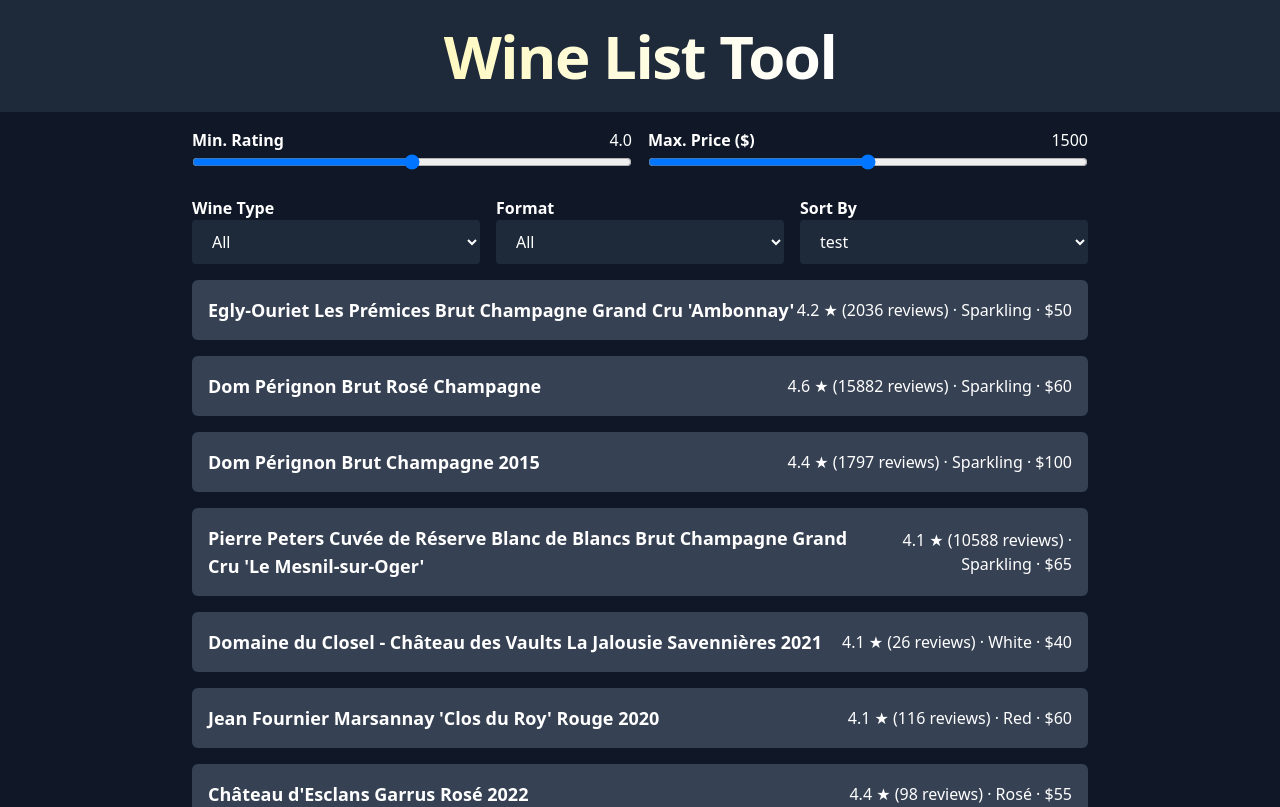
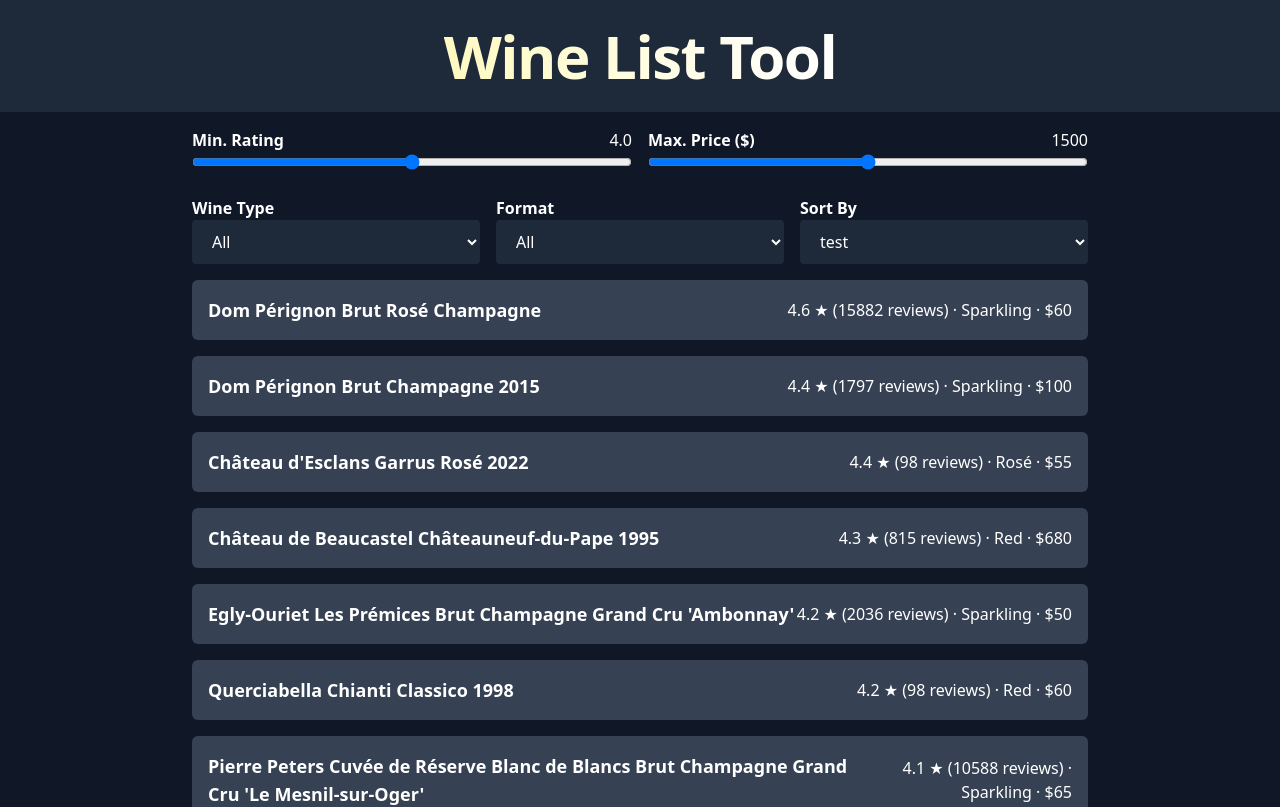
Before and after one commit to haoren-zhou/wine-list-tool, a React (Vite) app in the folder frontend/: page / in a window 1280 px wide. Shown: the top 807 px of the page. Built offline with nearby package versions, Linux system fonts and the light colour scheme.

Commit message:
refactor(frontend): split FilterableWineList.jsx into individual files

```diff
--- a/frontend/src/App.jsx
+++ b/frontend/src/App.jsx
@@ -26,7 +26,7 @@
           </>
         )
       case FileStatus.SUCCESS:
-        return <FilterableWineList winelist={WINELIST} />;
+        return <FilterableWineList initialWinelist={WINELIST} />;
       case FileStatus.ERROR:
         return(
           <>
--- a/frontend/src/FilterableWineList.jsx
+++ b/frontend/src/FilterableWineList.jsx
@@ -1,122 +1,64 @@
-import React, { useState } from 'react';
+import React, { useState, useMemo, useEffect } from 'react';
+import WineList from './WineList';
+import Filters from './Filters';
 
-function Filters ({winelist, minRating, setMinRating, maxPrice, setMaxPrice, setTypeFilter, setFormatFilter}) {
-    // TODO: implement filters
-    // 1. Filter by rating (minimum rating) -> useState (min_rating float) ratingThreshold
-    // 2. Filter by price (maximum price) -> useState (max_price int) priceThreshold
-    // 3. select by wine type -> useState (All, ...types) typeFilter
-    // 4. Filter by format (750ml, 150ml, etc.) -> useState (All, ...formats) formatFilter
-    // 5. Sort by (rating, price) sortBy -> priceAsc, priceDesc, ratingAsc, ratingDesc
+function FilterableWineList ({ initialWinelist })
+{
+  const [filters, setFilters] = useState({
+    minRating: 4.0,
+    maxPrice: 1500,
+    typeFilter: "",
+    formatFilter: 0,
+    sortBy: "rating_desc"
+  });
+  const [activeIndex, setActiveIndex] = useState(-1); // -1 if no card is open
 
-    const wineTypes = [...new Set(winelist.map(wine => wine.type_name))];
-    const formats = [...new Set(winelist.map(wine => wine.volume))];
-    return (
-      <div className='text-white width-full mb-4 grid grid-rows-2 grid-cols-12 gap-x-4'>
-        <div className='col-span-full md:col-span-6'>
-            <label className="font-semibold" htmlFor='ratingThreshold'>Min. Rating</label>
-            <span className='float-right'>{Number(minRating).toFixed(1)}</span>
-            <input type="range" min="3.0" max="5.0" defaultValue="4.0" step="0.1" id='ratingThreshold' className='w-full' onInput={(e) => {setMinRating(e.target.value)}} />
-        </div>
-        <div className='col-span-full md:col-span-6'>
-            <label className="font-semibold" htmlFor='priceThreshold'>Max. Price ($)</label>
-            <span className='float-right'>{maxPrice > 3000 ? "-" : maxPrice}</span>
-            <input type="range" min="0" max="3005" defaultValue="1500" step="5" id='priceThreshold' className='w-full' onInput={(e) => {e.target.value == 3005 ? setMaxPrice(999999) : setMaxPrice(e.target.value)}} />
-        </div>
-        <div className='col-span-full md:col-span-4'>
-          <label className="font-semibold" htmlFor='typeFilter'>Wine Type</label>
-          <select className="w-full bg-gray-800 px-4 py-2.5 pr-8 rounded leading-tight" id='typeFilter' defaultValue="" onChange={(e) => {setTypeFilter(e.target.value)}}>
-            <option value="">All</option>
-            {
-              wineTypes.map((type, index) =>
-                <option key={index}>{type}</option>
-              )
+  const wineTypes = [...new Set(initialWinelist.map(wine => wine.type_name))];
+  const wineFormats = [...new Set(initialWinelist.map(wine => wine.volume))];
+
+  const processedWinelist = useMemo(() => {
+    let filtered = initialWinelist.filter(wineDetails =>
+      (wineDetails.rating_average >= filters.minRating) &&
+      (wineDetails.price <= filters.maxPrice) &&
+      (filters.typeFilter ? wineDetails.type_name === filters.typeFilter : true) &&
+      (filters.formatFilter ? wineDetails.volume === filters.formatFilter : true)
+    );
+
+    // Apply sorting
+    if (filters.sortBy !== 'default') {
+      filtered.sort((a, b) => {
+        switch (filters.sortBy) {
+          case 'rating_asc':
+            return a.rating_average - b.rating_average;
+          case 'rating_desc':
+            return b.rating_average - a.rating_average;
+          case 'price_asc':
+            return a.price - b.price;
+          case 'price_desc':
+            return b.price - a.price;
+          default:
+            return 0;
         }
-          </select>
-        </div>
-        <div className='col-span-full md:col-span-4'>
-          <label className="font-semibold" htmlFor='formatFilter'>Format</label>
-          <select className="w-full bg-gray-800 px-4 py-2.5 pr-8 rounded leading-tight" id='formatFilter' defaultValue="0" onChange={(e) => {setFormatFilter(Number(e.target.value))}}>
-          <option value={0}>All</option>
-            {
-              formats.map((format, index) =>
-                <option key={index} value={format}>{format} ml</option>
-              )
-            }
-          </select>
-        </div>
-        <div className='col-span-full md:col-span-4'>
-          <label className="font-semibold" htmlFor='sortByFilter'>Sort By</label>
-          <select className="w-full bg-gray-800 px-4 py-2.5 pr-8 rounded leading-tight" id='sortByFilter'>
-            <option>test</option>
-            <option>asdg</option>
-          </select>
-        </div>
-      </div>
-    );
+      });
     }
 
-  function WineList({ winelist, minRating, maxPrice, typeFilter, formatFilter }) {
-    const [activeIndex, setActiveIndex] = useState(-1); // -1 if no card is open
-    function checkFilters(wineDetails) {
-      return (
-        (wineDetails.rating_average >= minRating) &&
-        (wineDetails.price <= maxPrice) &&
-        (typeFilter ? wineDetails.type_name == typeFilter : true) &&
-        (formatFilter ? wineDetails.volume == formatFilter : true)
-      );
+    return filtered;
+  }, [initialWinelist, filters]);
+
+  useEffect(() => {
+    // only reset if an item was actually active, to avoid unnecessary re-renders
+    setActiveIndex(prevActiveIndex => {
+      if (prevActiveIndex !== -1) {
+        return -1; // reset to -1
       }
-    const filteredWinelist = winelist.filter(
-      wineDetails => checkFilters(wineDetails)
-    );
-    return (
-      <div className='space-y-4'>
-        {filteredWinelist.map((wine, index) => {
-          return (
-            <WineCard
-              wine={wine}
-              isActive={activeIndex === index}
-              onToggle={() => setActiveIndex(activeIndex === index? -1 : index)}
-              key={index}
-            />
-          );
-        })}
-      </div>
-    );
-  }
+      return prevActiveIndex;
+    });
+  }, [processedWinelist]);
 
-  function WineCard({ wine, isActive, onToggle }) {
-    return (
-      <>
-        <details open={isActive} className='rounded-md marker:content-none'>
-          <summary className='p-4 bg-gray-700 cursor-pointer' onClick={(e) => {
-            e.preventDefault();
-            onToggle();
-          }}>
-            <div className='flex items-center justify-between text-white'>
-              <div className='font-semibold text-sm md:text-base xl:text-lg 2xl:text-xl'>{wine.vivino_match}</div>
-              <div className='font-medium text-right text-xs md:text-sm xl:text-base 2xl:text-lg'>{wine.rating_average} &#9733; ({wine.rating_count} reviews) &middot; {wine.type_name} &middot; ${wine.price}</div>
-            </div>
-          </summary>
-          <div className='p-4 bg-gray-600 text-gray-200 text-xs md:text-sm xl:text-base 2xl:text-lg'>
-            <p><strong>Name on Wine List:</strong> {wine.wine_name} {wine.vintage}</p>
-            <p><strong>Style:</strong> {wine.style_name}</p>
-            <p><strong>Grapes:</strong> {wine.grapes_name}</p>
-            <p><strong>Volume:</strong> {wine.volume}</p>
-          </div>
-        </details>
-      </>
-    );
-  }
-
-  function FilterableWineList ({ winelist }) {
-    const [minRating, setMinRating] = useState(4.0);
-    const [maxPrice, setMaxPrice] = useState(1500);
-    const [typeFilter, setTypeFilter] = useState("");
-    const [formatFilter, setFormatFilter] = useState(0);
   return (
     <div>
-        <Filters winelist={winelist} {...{minRating, setMinRating, maxPrice, setMaxPrice, setTypeFilter, setFormatFilter}}/>
-        <WineList winelist={winelist} {...{minRating, maxPrice, typeFilter, formatFilter}}/>
+      <Filters wineTypes={wineTypes} wineFormats={wineFormats} filters={filters} setFilters={setFilters}/>
+      <WineList winelist={processedWinelist} activeIndex={activeIndex} setActiveIndex={setActiveIndex}/>
     </div>
   )
 };
--- /dev/null
+++ b/frontend/src/Filters.jsx
@@ -0,0 +1,84 @@
+import React from 'react';
+
+function Filters ({ wineTypes, wineFormats, filters, setFilters }) {
+  // TODO: implement filters
+  // 1. Filter by rating (minimum rating) -> useState (min_rating float) ratingThreshold
+  // 2. Filter by price (maximum price) -> useState (max_price int) priceThreshold
+  // 3. select by wine type -> useState (All, ...types) typeFilter
+  // 4. Filter by format (750ml, 150ml, etc.) -> useState (All, ...formats) formatFilter
+  // 5. Sort by (rating, price) sortBy -> priceAsc, priceDesc, ratingAsc, ratingDesc
+
+  const handleMinRatingChange = (e) => {
+    setFilters(prevFilters => ({
+        ...prevFilters,
+        minRating: parseFloat(e.target.value)
+    }));
+  };
+  const handleMaxPriceChange = (e) => {
+    var newMaxPrice = parseFloat(e.target.value)
+    newMaxPrice = newMaxPrice == 3005 ? Infinity : newMaxPrice
+    setFilters(prevFilters => ({
+        ...prevFilters,
+        maxPrice: newMaxPrice
+    }));
+  };
+  const handleTypeFilterChange = (e) => {
+    setFilters(prevFilters => ({
+        ...prevFilters,
+        typeFilter: e.target.value
+    }));
+  };
+  const handleFormatFilterChange = (e) => {
+    setFilters(prevFilters => ({
+        ...prevFilters,
+        formatFilter: parseFloat(e.target.value)
+    }));
+  };
+
+
+  return (
+    <div className='text-white width-full mb-4 grid grid-rows-2 grid-cols-12 gap-x-4'>
+      <div className='col-span-full md:col-span-6'>
+          <label className="font-semibold" htmlFor='ratingThreshold'>Min. Rating</label>
+          <span className='float-right'>{Number(filters.minRating).toFixed(1)}</span>
+          <input type="range" min="3.0" max="5.0" defaultValue="4.0" step="0.1" id='ratingThreshold' className='w-full' onInput={handleMinRatingChange} />
+      </div>
+      <div className='col-span-full md:col-span-6'>
+          <label className="font-semibold" htmlFor='priceThreshold'>Max. Price ($)</label>
+          <span className='float-right'>{filters.maxPrice > 3000 ? "-" : filters.maxPrice}</span>
+          <input type="range" min="0" max="3005" defaultValue="1500" step="5" id='priceThreshold' className='w-full' onInput={handleMaxPriceChange} />
+      </div>
+      <div className='col-span-full md:col-span-4'>
+        <label className="font-semibold" htmlFor='typeFilter'>Wine Type</label>
+        <select className="w-full bg-gray-800 px-4 py-2.5 pr-8 rounded leading-tight" id='typeFilter' defaultValue="" onChange={handleTypeFilterChange}>
+          <option value="">All</option>
+          {
+            wineTypes.map((type, index) =>
+              <option key={index}>{type}</option>
+            )
+          }
+        </select>
+      </div>
+      <div className='col-span-full md:col-span-4'>
+        <label className="font-semibold" htmlFor='formatFilter'>Format</label>
+        <select className="w-full bg-gray-800 px-4 py-2.5 pr-8 rounded leading-tight" id='formatFilter' defaultValue="0" onChange={handleFormatFilterChange}>
+        <option value={0}>All</option>
+          {
+            wineFormats.map((format, index) =>
+              <option key={index} value={format}>{format} ml</option>
+            )
+          }
+        </select>
+      </div>
+      <div className='col-span-full md:col-span-4'>
+        <label className="font-semibold" htmlFor='sortByFilter'>Sort By</label>
+        <select className="w-full bg-gray-800 px-4 py-2.5 pr-8 rounded leading-tight" id='sortByFilter'>
+          <option>test</option>
+          <option>asdg</option>
+        </select>
+      </div>
+    </div>
+  );
+}
+
+export default Filters;
--- /dev/null
+++ b/frontend/src/WineList.jsx
@@ -0,0 +1,44 @@
+import React from 'react';
+
+function WineList({ winelist, activeIndex, setActiveIndex }) {
+    return (
+      <div className='space-y-4'>
+        {winelist.map((wine, index) => {
+          return (
+            <WineCard
+              wine={wine}
+              isActive={activeIndex === index}
+              onToggle={() => setActiveIndex(activeIndex === index? -1 : index)}
+              key={index}
+            />
+          );
+        })}
+      </div>
+    );
+  }
+
+  function WineCard({ wine, isActive, onToggle }) {
+    return (
+      <>
+        <details open={isActive} className='rounded-md marker:content-none'>
+          <summary className='p-4 bg-gray-700 cursor-pointer' onClick={(e) => {
+            e.preventDefault();
+            onToggle();
+          }}>
+            <div className='flex items-center justify-between text-white'>
+              <div className='font-semibold text-sm md:text-base xl:text-lg 2xl:text-xl'>{wine.vivino_match}</div>
+              <div className='font-medium text-right text-xs md:text-sm xl:text-base 2xl:text-lg'>{wine.rating_average} &#9733; ({wine.rating_count} reviews) &middot; {wine.type_name} &middot; ${wine.price}</div>
+            </div>
+          </summary>
+          <div className='p-4 bg-gray-600 text-gray-200 text-xs md:text-sm xl:text-base 2xl:text-lg'>
+            <p><strong>Name on Wine List:</strong> {wine.wine_name} {wine.vintage}</p>
+            <p><strong>Style:</strong> {wine.style_name}</p>
+            <p><strong>Grapes:</strong> {wine.grapes_name}</p>
+            <p><strong>Volume:</strong> {wine.volume}</p>
+          </div>
+        </details>
+      </>
+    );
+  }
+
+export default WineList;
```
Lines whose indentation alone changed are shown as unchanged.
